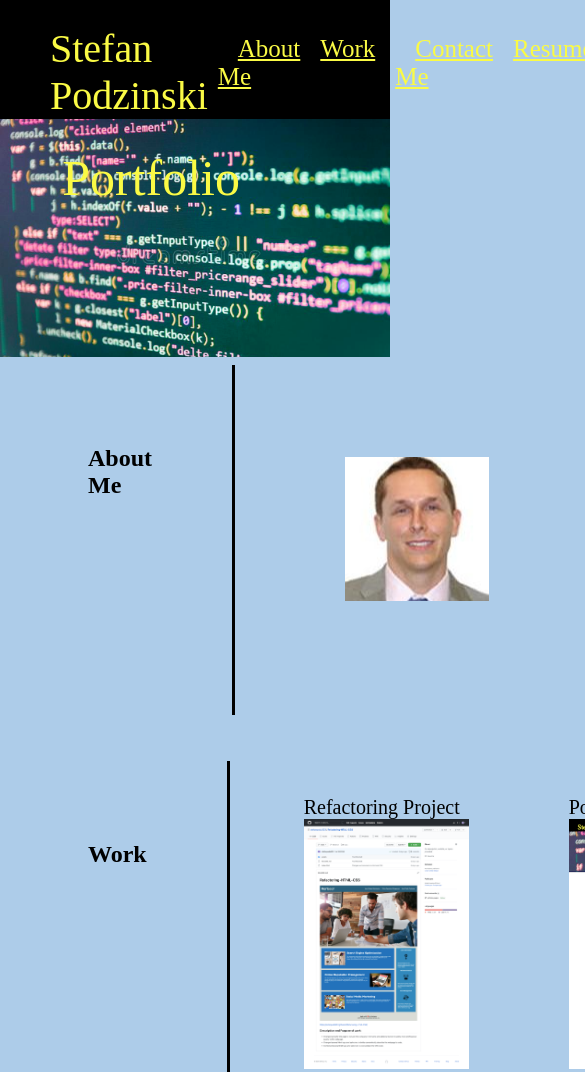
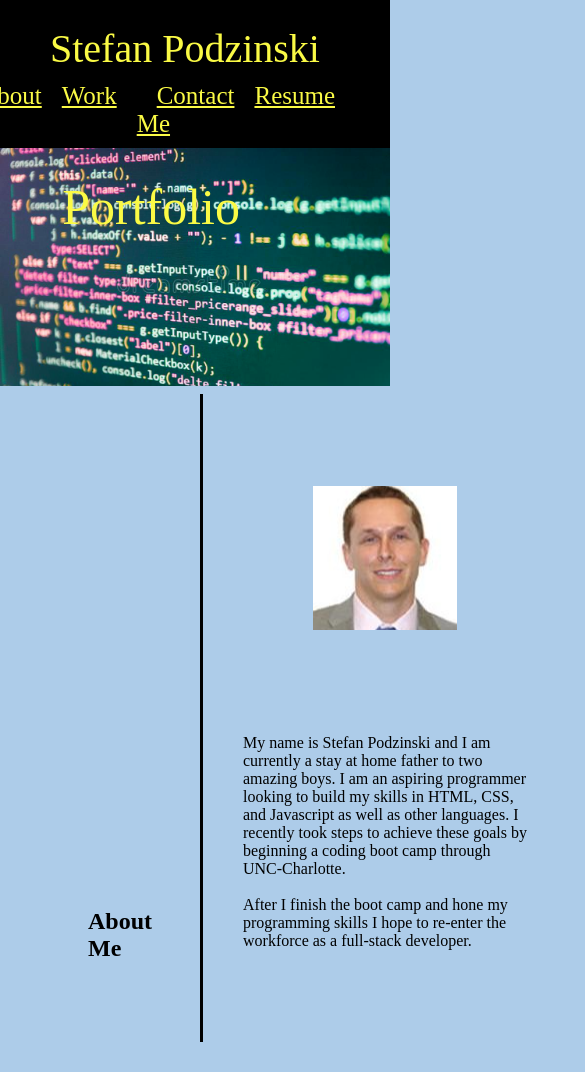
Before and after one commit to stefanpodz303/Stefan-Podz-Portfolio, a plain HTML site: page index.html in a window 390 px wide. Shown: the top 1072 px of the page, 585 px wide, since content can reach past the window. Drawn offline with Linux system fonts and the light colour scheme.

Commit message:
turn in draft

```diff
--- a/assets/style.css
+++ b/assets/style.css
@@ -2,6 +2,7 @@
     box-sizing: border-box;
     padding: 0;
     margin: 0;
+    width:auto;
 
 }
 body {
@@ -16,7 +17,8 @@ header {
     padding-bottom: 0;
     padding-left: 0px;
     min-width: 100%;
-    height: 100%;
+    min-height: 100%;
+
 }
 
 nav {
@@ -78,7 +80,8 @@ nav {
     display: flex;
     justify-content: flex-end;
     flex:1;
-    height:350px;
+    min-height:350px;
+    width:100%;
     border-right: solid 3px black;
     margin: .5em;
     padding: 5em;
@@ -90,7 +93,8 @@ nav {
     justify-content: space-evenly;
     margin: .5em;
     padding: .5em;
-    height:350px;
+    min-height:350px;
+    width:100%;
 }
 
 #AM-pic {
@@ -128,13 +132,13 @@ nav {
     display: flex;
     justify-content: space-between;
     font-size:20px;
-
-    }
+}
 
  .image {
     max-width:250px;
     max-height:250px;
  }
+
  .image:hover{
     box-shadow:2px -2px 10px 3px rgb(5, 0, 0);
  }
@@ -147,6 +151,7 @@ nav {
     margin:50px;
 
  }
+
 .port-project{
     position:absolute;
     bottom:100%;
@@ -170,3 +175,44 @@ nav {
     align-items: center;
 
 }
+
+@media screen and (max-width: 1100px){
+    header{
+        display: flex;
+        flex-direction: column;
+
+
+    }
+}
+
+@media screen and (max-width: 785px){
+    .header{
+        display:flex;
+        flex-direction: column;
+        width: 50%;
+    }
+}
+
+@media screen and (max-width: 375px){
+    .header{
+        display:column;
+        flex-direction: column;
+        width: 50%;
+    }
+}
+
+@media screen and (max-width: 785px){
+    .content{
+        display:flex;
+        flex-direction: column;
+        width: 50%;
+    }
+}
+
+@media screen and (max-width: 375px){
+    .content{
+        display:column;
+        flex-direction: column;
+        width: 50%;
+    }
+}
```
Also changed, not shown: assets/images/2021-01-28_14-18-03.jpg (deleted), assets/images/Screenshot.png (added), 1 other file.
